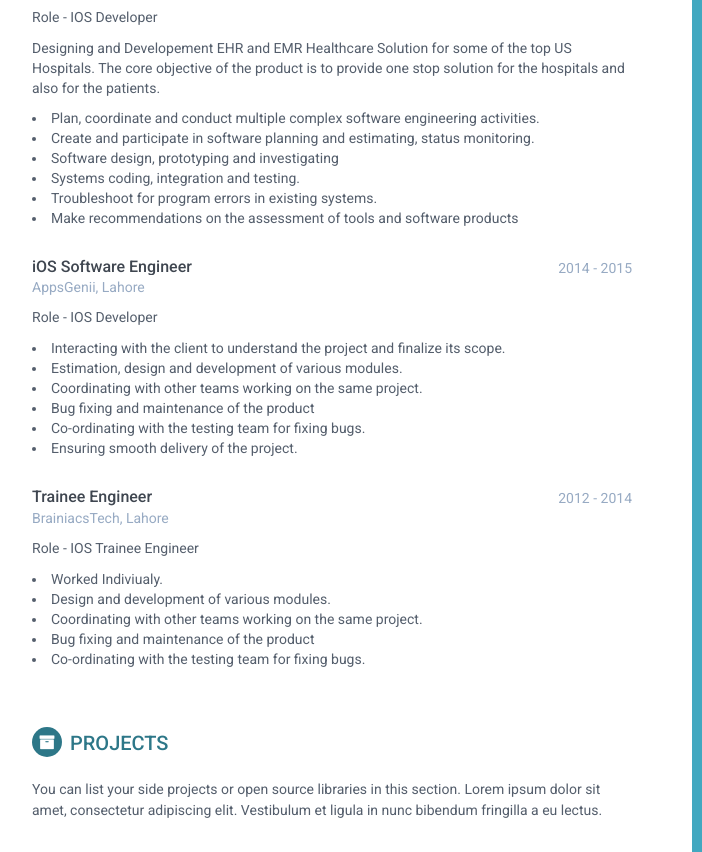
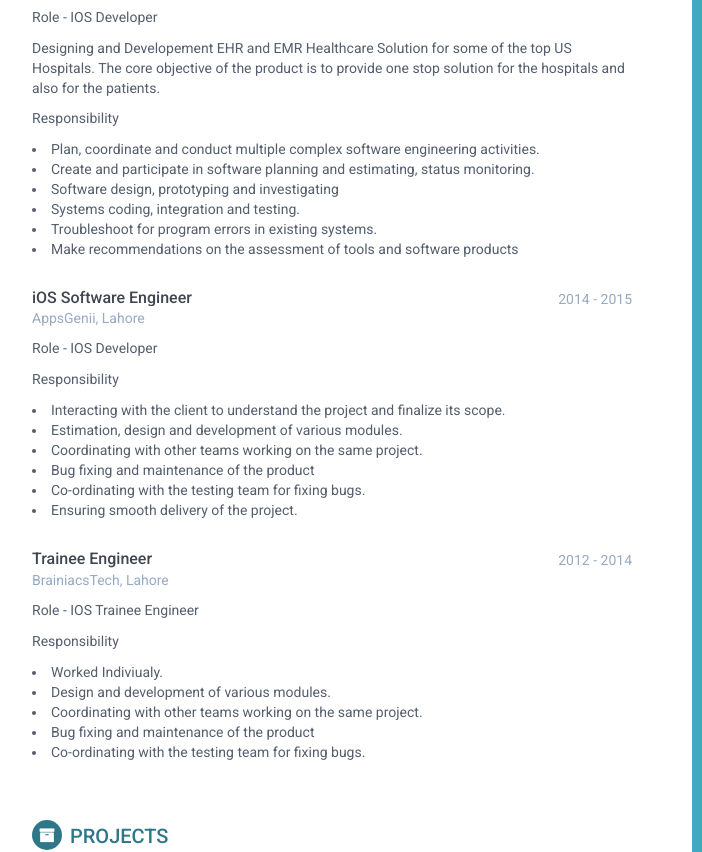
Before and after one commit to Rizwan808/CV, a plain HTML site: page index.html in a window 1280 px wide. Shown: the part 356-1208 px from the top of the page, 188-890 px from the left. Drawn offline with Linux system fonts and the light colour scheme.

Commit message:
And tag Responsibility

```diff
--- a/index.html
+++ b/index.html
@@ -107,8 +107,8 @@
                         <p>
                         <p> Role - IOS Developer </p>
                         Designing and Developement EHR and EMR Healthcare Solution for some of the top US Hospitals. The core objective of the product is to provide one stop solution for the hospitals and also for the patients.
-
                         </p>
+                        <p> Responsibility </p>
                         <p>
                             <li>Plan, coordinate and conduct multiple complex software engineering activities.</li>
                             <li>Create and participate in software planning and estimating, status monitoring.</li>
@@ -131,6 +131,7 @@
                     <div class="details">
                         <p>
                             Role - IOS Developer
+                            <p> Responsibility </p>
                             <li>Interacting with the client to understand the project and finalize its scope.</li>
                             <li>Estimation, design and development of various modules.</li>
                             <li>Coordinating with other teams working on the same project.</li>
@@ -154,6 +155,7 @@
                     <div class="details">
                         <p>
                             Role - IOS Trainee Engineer
+                            <p> Responsibility </p>
                             <li>Worked Indiviualy.</li>
                             <li>Design and development of various modules.</li>
                             <li>Coordinating with other teams working on the same project.</li>
```
